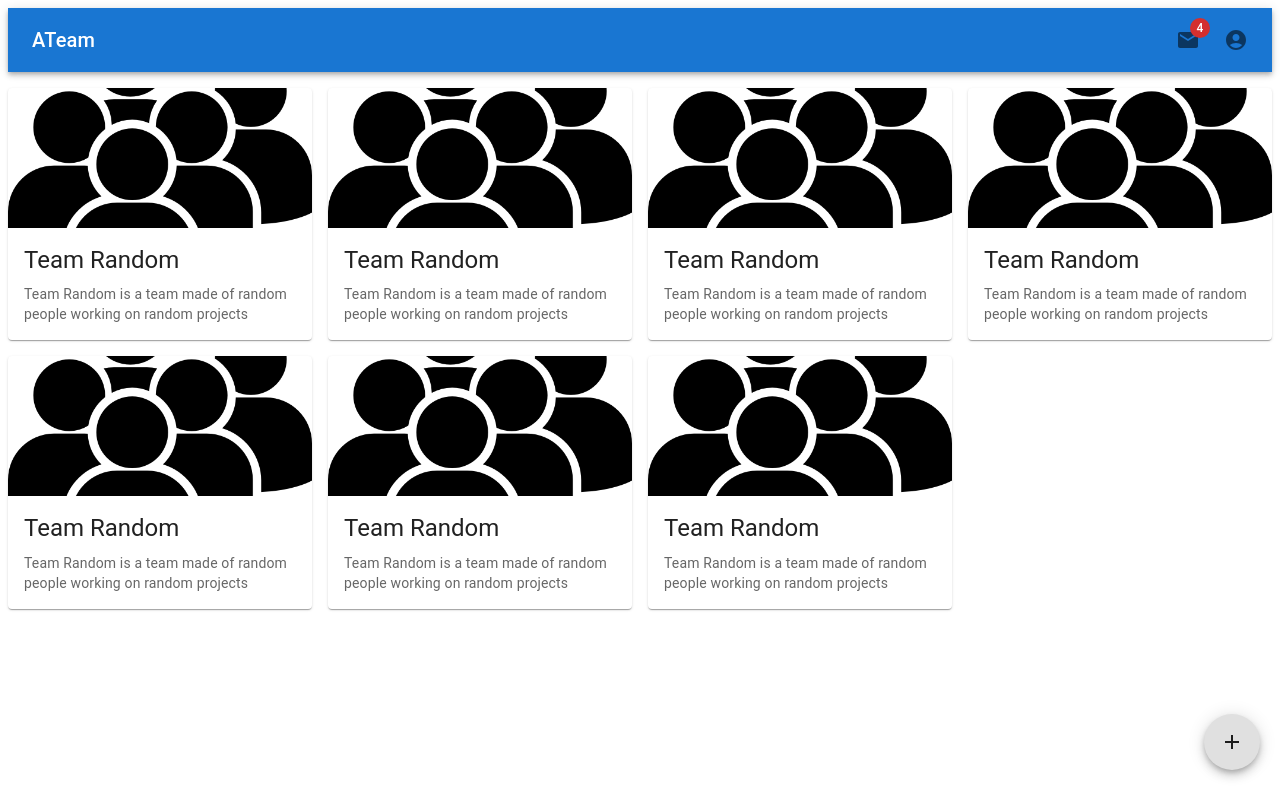
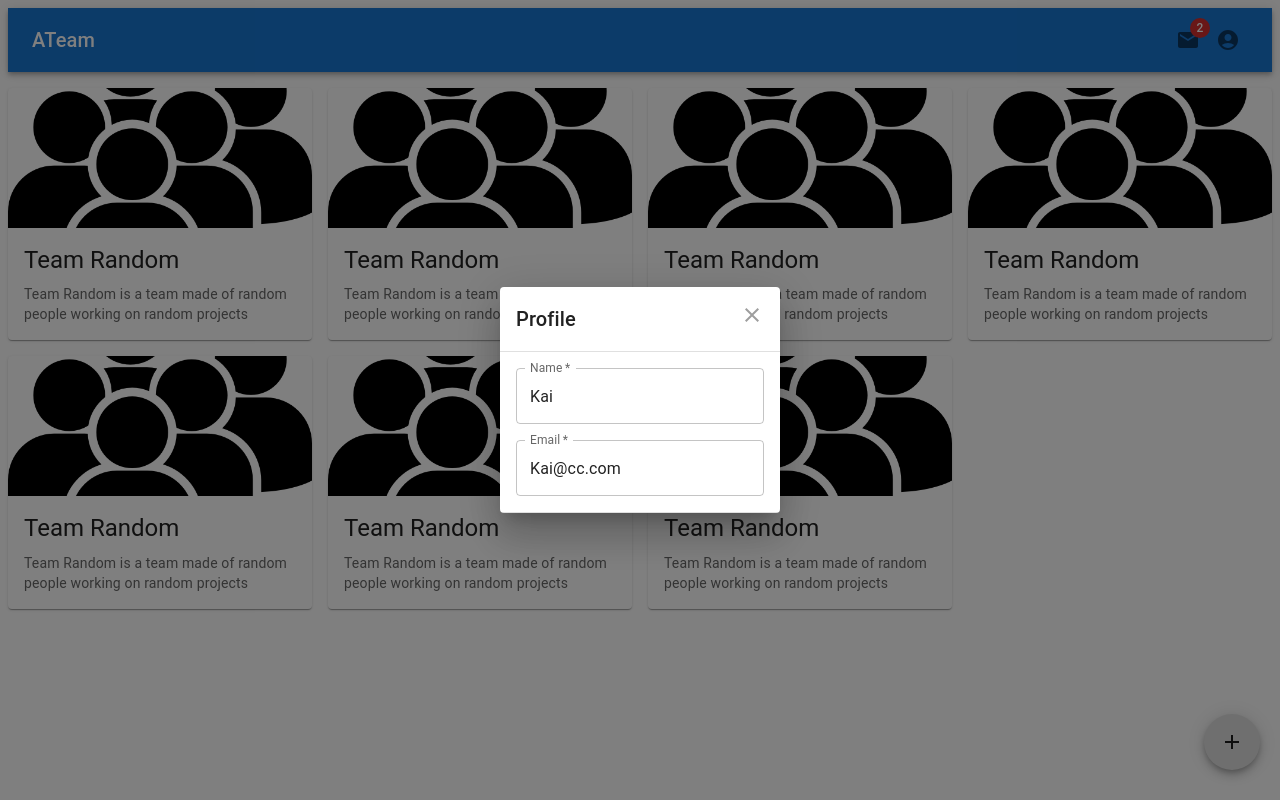
Before and after one commit to unsw-cse-comp3900-9900-22T2/capstone-project-3900-m18a-team-random, a React (Create React App) app: page /home in a window 1280 px wide. Both pictures are taken after a click on the button 1236 px from the left and 40 px from the top of the page. Built offline with nearby package versions, Linux system fonts and the light colour scheme.

Commit message:
frontend redesign

```diff
--- /dev/null
+++ b/src/components/InvitationRequest.jsx
@@ -0,0 +1,34 @@
+import * as React from 'react';
+import NavBaar from '@mui/material/AppBar';
+import Box from '@mui/material/Box';
+import Toolbar from '@mui/material/Toolbar';
+import IconButton from '@mui/material/IconButton';
+import Typography from '@mui/material/Typography';
+import InputBase from '@mui/material/InputBase';
+import Badge from '@mui/material/Badge';
+import MenuItem from '@mui/material/MenuItem';
+import Menu from '@mui/material/Menu';
+import MenuIcon from '@mui/icons-material/Menu';
+import { Fab, Grid, ListItem, ListItemIcon, ListItemText } from '@mui/material';
+import CheckIcon from '@mui/icons-material/Check';
+import CloseIcon from '@mui/icons-material/Close';
+import CheckCircleOutlineIcon from '@mui/icons-material/CheckCircleOutline';
+import CancelIcon from '@mui/icons-material/Cancel';
+
+const InvitationRequest = ({teamName}) => {
+    return (
+        <MenuItem>
+            <ListItemText>
+                You are invited to {teamName}
+            </ListItemText>
+            <IconButton>
+                <CheckCircleOutlineIcon/>
+            </IconButton>
+            <IconButton>
+                <CancelIcon/>
+            </IconButton>
+        </MenuItem>
+    )
+}
+
+export default InvitationRequest;
--- /dev/null
+++ b/src/components/historyPage.jsx
@@ -0,0 +1,21 @@
+import * as React from 'react';
+import { Grid } from '@mui/material';
+import TaskTable from './myTaskPage/taskTable';
+
+
+const HistoryPage = () => {
+    return (
+        <Grid container>
+            <Grid item xs={12}>
+                <h1>
+                    Task History
+                </h1>
+            </Grid>
+            <Grid item>
+                <TaskTable/>
+            </Grid>
+        </Grid>
+    )
+}
+
+export default HistoryPage;
--- a/src/components/memberPage/members.jsx
+++ b/src/components/memberPage/members.jsx
@@ -5,35 +5,33 @@ import Button from '@mui/material/Button';
 import TeamMemberTable from './teamMemberTable';
 import PopupButton from '../popupButton';
 import AddMemberPanel from './addMemberPanel';
+import PopupFab from '../popupFab';
 
 const Members = () => {
     return(
-        <Grid container direction='column' spacing={4}>
-            <Grid item xs={12}>
-                <Typography variant="h2">My Team</Typography>
-            </Grid>
-            <Grid item xs={12} spacing={2} container>
-                <Grid item xs={3}>
-                    <Typography variant="h5">Team Name:</Typography>
+        <div>
+            <Grid container direction='column' spacing={4}>
+                <Grid item xs={12}>
+                    <h1>
+                        Members
+                    </h1>
                 </Grid>
-                <Grid item xs={9}>
-                    <Typography variant="h5">3900-Team Random-M18A</Typography>
+                <Grid item>
+                    <TeamMemberTable/>
                 </Grid>
             </Grid>
-            <Grid item xs={12} spacing={2} container>
-                <Grid item xs={3}>
-                    <Typography variant="h5">Members</Typography>
-                </Grid>
-                <Grid item xs={3}>
-                    <PopupButton buttonTitle='Add New Member' title='Add New Member'>
-                        <AddMemberPanel/>
-                    </PopupButton>
-                </Grid>
-            </Grid>
-            <Grid item>
-                <TeamMemberTable/>
-            </Grid>
-        </Grid>
+            <PopupFab
+            style={{
+                position:"absolute",
+                bottom:30,
+                right:20,
+            }}
+            title='Invite a Taskmaster'
+            color='primary'
+            >
+                <AddMemberPanel/>
+            </PopupFab>
+        </div>
     )
 }
 
--- /dev/null
+++ b/src/components/menuIconButton.jsx
@@ -0,0 +1,58 @@
+import * as React from 'react';
+import NavBaar from '@mui/material/AppBar';
+import Box from '@mui/material/Box';
+import Toolbar from '@mui/material/Toolbar';
+import IconButton from '@mui/material/IconButton';
+import Typography from '@mui/material/Typography';
+import InputBase from '@mui/material/InputBase';
+import Badge from '@mui/material/Badge';
+import MenuItem from '@mui/material/MenuItem';
+import Menu from '@mui/material/Menu';
+import MenuIcon from '@mui/icons-material/Menu';
+import { Fab } from '@mui/material';
+import CheckIcon from '@mui/icons-material/Check';
+import CloseIcon from '@mui/icons-material/Close';
+import InvitationRequest from './InvitationRequest';
+
+
+const MenuIconButton = ({children}) => {
+    const [anchorEl, setAnchorEl] = React.useState(null);
+
+    const handleClickOpen = (event) => {
+        setAnchorEl(event.currentTarget);
+    };
+    const handleClose = () => {
+        setAnchorEl(null);
+    };
+
+    const renderMenu = (
+        <Menu
+          anchorEl={anchorEl}
+          anchorOrigin={{
+            vertical: 'top',
+            horizontal: 'right',
+          }}
+          keepMounted
+          transformOrigin={{
+            vertical: 'top',
+            horizontal: 'right',
+          }}
+          open={Boolean(anchorEl)}
+          onClose={handleClose}
+        >
+            <InvitationRequest teamName='Team Random'/>
+            <InvitationRequest teamName='Team otz'/>
+        </Menu>
+    );
+
+    return (
+        <div>
+            <IconButton onClick={handleClickOpen}>
+                {children}
+            </IconButton>
+            {renderMenu}
+        </div>
+    )
+}
+
+export default MenuIconButton;
--- a/src/components/navBar.jsx
+++ b/src/components/navBar.jsx
@@ -15,9 +15,14 @@ import MailIcon from '@mui/icons-material/Mail';
 import NotificationsIcon from '@mui/icons-material/Notifications';
 import MoreIcon from '@mui/icons-material/MoreVert';
 import AppBar from '@mui/material/AppBar';
+import PopupIcon from './popupIcon';
+import ProfilePanel from './profilePanel';
+import { Button } from '@mui/material';
+import MenuIconButton from './menuIconButton';
 
 const NavBar = () => {
     return (
+        <Box>
             <AppBar position="static">
                 <Toolbar>
                     <Typography
@@ -30,27 +35,18 @@ const NavBar = () => {
                     </Typography>
                     <Box sx={{ flexGrow: 1 }} />
                     <Box sx={{ display: { xs: 'none', md: 'flex' } }}>
-                    <IconButton size="large">
-                        <Badge badgeContent={4} color="error">
+                        <MenuIconButton>
+                            <Badge badgeContent={2} color="error">
                                 <MailIcon />
                             </Badge>
-                    </IconButton>
-                    <IconButton
-                        size="large"
-                        edge="end"
-                    >
-                        <AccountCircle />
-                    </IconButton>
-                </Box>
-                <Box sx={{ display: { xs: 'flex', md: 'none' } }}>
-                    <IconButton
-                        size="large"
-                    >
-                        <MoreIcon />
-                    </IconButton>
+                        </MenuIconButton>
+                        <PopupIcon icon={<AccountCircle/>} title='Profile'>
+                            <ProfilePanel/>
+                        </PopupIcon>
                     </Box>
                 </Toolbar>
             </AppBar>
+        </Box>
     )
 }
 
--- /dev/null
+++ b/src/components/popupIcon.jsx
@@ -0,0 +1,80 @@
+import * as React from 'react';
+import PropTypes from 'prop-types';
+import Button from '@mui/material/Button';
+import { styled } from '@mui/material/styles';
+import Dialog from '@mui/material/Dialog';
+import DialogTitle from '@mui/material/DialogTitle';
+import DialogContent from '@mui/material/DialogContent';
+import DialogActions from '@mui/material/DialogActions';
+import IconButton from '@mui/material/IconButton';
+import CloseIcon from '@mui/icons-material/Close';
+import Typography from '@mui/material/Typography';
+
+const BootstrapDialog = styled(Dialog)(({ theme }) => ({
+  '& .MuiDialogContent-root': {
+    padding: theme.spacing(2),
+  },
+  '& .MuiDialogActions-root': {
+    padding: theme.spacing(1),
+  },
+}));
+
+const BootstrapDialogTitle = (props) => {
+  const { children, onClose, ...other } = props;
+
+  return (
+    <DialogTitle sx={{ m: 0, p: 2 }} {...other}>
+      {children}
+      {onClose ? (
+        <IconButton
+          aria-label="close"
+          onClick={onClose}
+          sx={{
+            position: 'absolute',
+            right: 8,
+            top: 8,
+            color: (theme) => theme.palette.grey[500],
+          }}
+        >
+          <CloseIcon />
+        </IconButton>
+      ) : null}
+    </DialogTitle>
+  );
+};
+
+BootstrapDialogTitle.propTypes = {
+  children: PropTypes.node,
+  onClose: PropTypes.func.isRequired,
+};
+
+export default function PopupIcon({icon, title, children}) {
+  const [open, setOpen] = React.useState(false);
+
+  const handleClickOpen = () => {
+    setOpen(true);
+  };
+  const handleClose = () => {
+    setOpen(false);
+  };
+
+  return (
+    <div>
+        <IconButton onClick={handleClickOpen}>
+            {icon}
+        </IconButton>
+        <BootstrapDialog
+            onClose={handleClose}
+            aria-labelledby="customized-dialog-title"
+            open={open}
+        >
+            <BootstrapDialogTitle id="customized-dialog-title" onClose={handleClose}>
+                {title}
+            </BootstrapDialogTitle>
+            <DialogContent dividers>
+                {children}
+            </DialogContent>
+        </BootstrapDialog>
+    </div>
+  );
+}
--- /dev/null
+++ b/src/components/profilePanel.jsx
@@ -0,0 +1,41 @@
+import Grid from '@mui/material/Grid';
+import React, {useState} from 'react';
+import TextField from '@mui/material/TextField';
+import Button from '@mui/material/Button';
+
+const ProfilePanel = ({email}) => {
+    const [title, setTitle] = useState("");
+    const [description, setDescription] = useState("");
+
+    const handleCreateTask = async (e) => {
+        e.preventDefault();
+
+        const response = await fetch('/login', {
+            method:'POST',
+            headers:{
+                'Content-Type':'application/json'
+            },
+            body: JSON.stringify()
+        });
+
+        if(response.ok){
+        } else {
+
+        }
+    }
+
+    return (
+        <form>
+            <Grid container spacing={2} direction='column' alignItems='center'>
+                <Grid item xs={12}>
+                    <TextField label='Name' value='Kai' required onChange={e=>{setTitle(e.target.value)}}/>
+                </Grid>
+                <Grid item xs={12}>
+                    <TextField label='Email' value='Kai@cc.com' required onChange={e=>setDescription(e.target.value)}/>
+                </Grid>
+            </Grid>
+        </form>
+    )
+}
+
+export default ProfilePanel;
--- a/src/components/sidebar.jsx
+++ b/src/components/sidebar.jsx
@@ -38,7 +38,7 @@ const Sidebar = () => {
                     </ListItemButton>
                 </ListItem>
                 <ListItem disablePadding>
-                    <ListItemButton>
+                    <ListItemButton onClick={()=>{navigate("history")}}>
                         <ListItemIcon>
                             <HistoryEduIcon />
                         </ListItemIcon>
--- a/src/components/teamPage/teamPage.jsx
+++ b/src/components/teamPage/teamPage.jsx
@@ -7,6 +7,7 @@ import MyTaskPage from '../myTaskPage/myTaskPage';
 import MemberPage from '../memberPage/memberPage';
 import MyTask from '../myTaskPage/myTask';
 import Members from '../memberPage/members';
+import HistoryPage from '../historyPage';
 
 const TeamPage = ()=>{
     return (
@@ -19,6 +20,7 @@ const TeamPage = ()=>{
                     <Routes>
                         <Route path="/" element={<MyTask/>}/>
                         <Route path="members" element={<Members/>}/>
+                        <Route path="history" element={<HistoryPage/>}/>
                     </Routes>
                 </Grid>
             </Grid>
```
Lines whose indentation alone changed are shown as unchanged.
